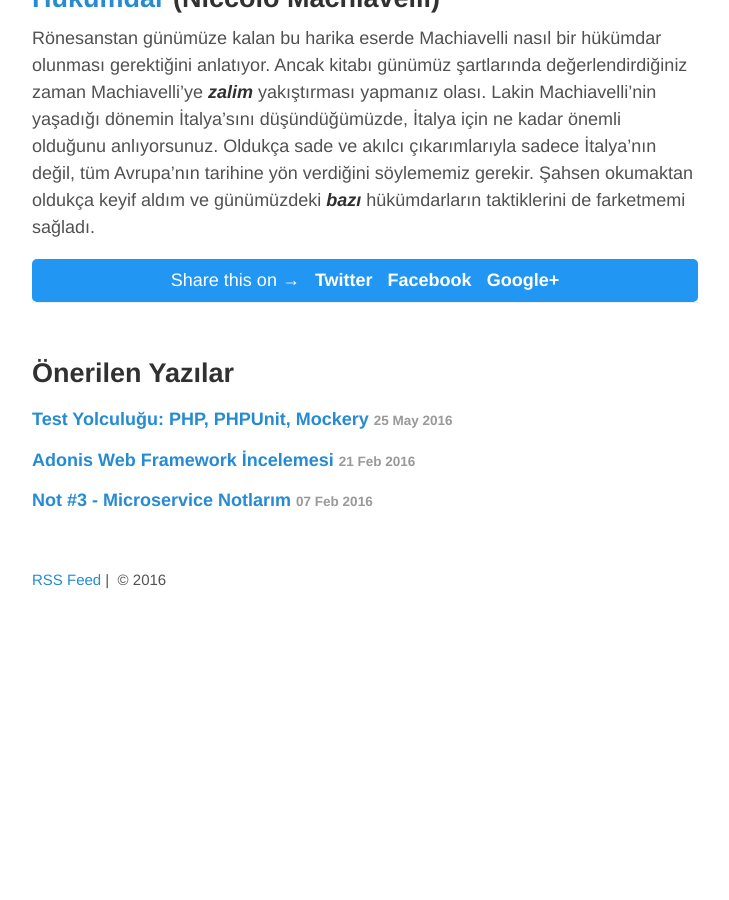
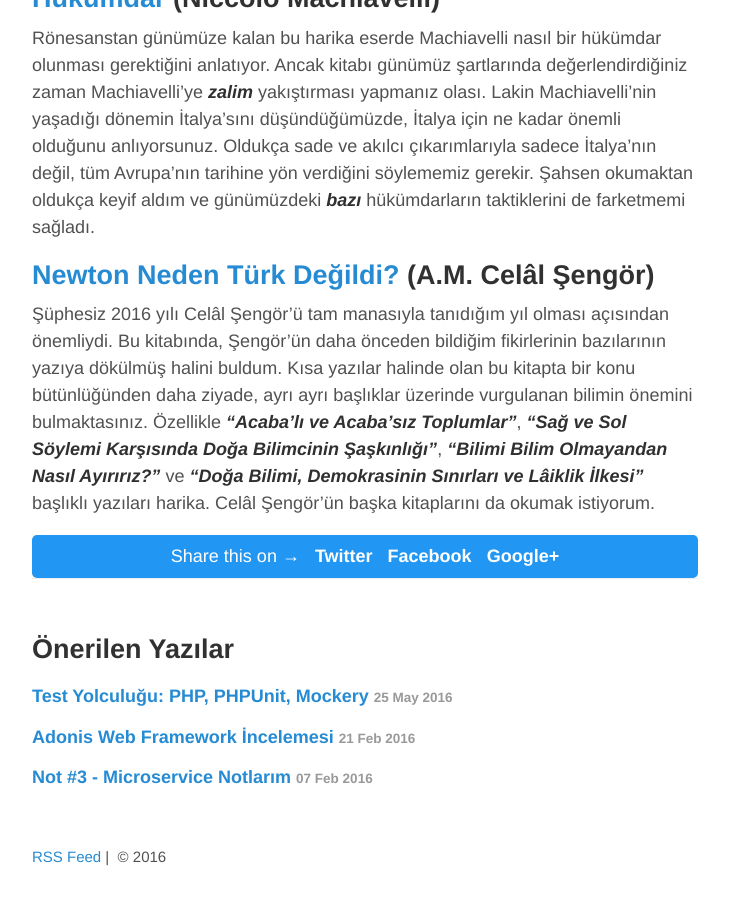
Before and after one commit to ozziest/ozziest.github.io, a Jekyll site: the page built from _posts/2017-01-01-okuma-notlari.md, in a window 1280 px wide and 900 px high, scrolled down 3004 px. Shown: the whole window, without its empty margins (275-1004 px from the left). Built offline with Jekyll 4.4.1, drawn with Linux system fonts in a browser that asks for light colours; comment, search, counter and statistics services are not loaded; before the commit the page ends 3633 px from its top, so only the background shows below that.

Commit message:
New book was added

```diff
--- a/_posts/2017-01-01-okuma-notlari.md
+++ b/_posts/2017-01-01-okuma-notlari.md
@@ -71,3 +71,7 @@
 ## [Hükümdar](http://www.dr.com.tr/Kitap/Hukumdar/Niccolo-Machiavelli/Arastirma-Tarih/Politika-Arastirma/Politika/urunno=0000000442421) (Niccolo Machiavelli)
 
 Rönesanstan günümüze kalan bu harika eserde Machiavelli nasıl bir hükümdar olunması gerektiğini anlatıyor. Ancak kitabı günümüz şartlarında değerlendirdiğiniz zaman Machiavelli'ye ***zalim*** yakıştırması yapmanız olası. Lakin Machiavelli'nin yaşadığı dönemin İtalya'sını düşündüğümüzde, İtalya için ne kadar önemli olduğunu anlıyorsunuz. Oldukça sade ve akılcı çıkarımlarıyla sadece İtalya'nın değil, tüm Avrupa'nın tarihine yön verdiğini söylememiz gerekir. Şahsen okumaktan oldukça keyif aldım ve günümüzdeki ***bazı*** hükümdarların taktiklerini de farketmemi sağladı.
+
+## [Newton Neden Türk Değildi?](http://www.dr.com.tr/Kitap/Newton-Neden-Turk-Degildi/A-M-Celal-Sengor/Arastirma-Tarih/Politika-Arastirma/Politika/urunno=0000000669570) (A.M. Celâl Şengör)
+
+Şüphesiz 2016 yılı Celâl Şengör'ü tam manasıyla tanıdığım yıl olması açısından önemliydi. Bu kitabında, Şengör'ün daha önceden bildiğim fikirlerinin bazılarının yazıya dökülmüş halini buldum. Kısa yazılar halinde olan bu kitapta bir konu bütünlüğünden daha ziyade, ayrı ayrı başlıklar üzerinde vurgulanan bilimin önemini bulmaktasınız. Özellikle ***"Acaba'lı ve Acaba'sız Toplumlar"***, ***"Sağ ve Sol Söylemi Karşısında Doğa Bilimcinin Şaşkınlığı"***, ***"Bilimi Bilim Olmayandan Nasıl Ayırırız?"*** ve ***"Doğa Bilimi, Demokrasinin Sınırları ve Lâiklik İlkesi"*** başlıklı yazıları harika. Celâl Şengör'ün başka kitaplarını da okumak istiyorum.
```
